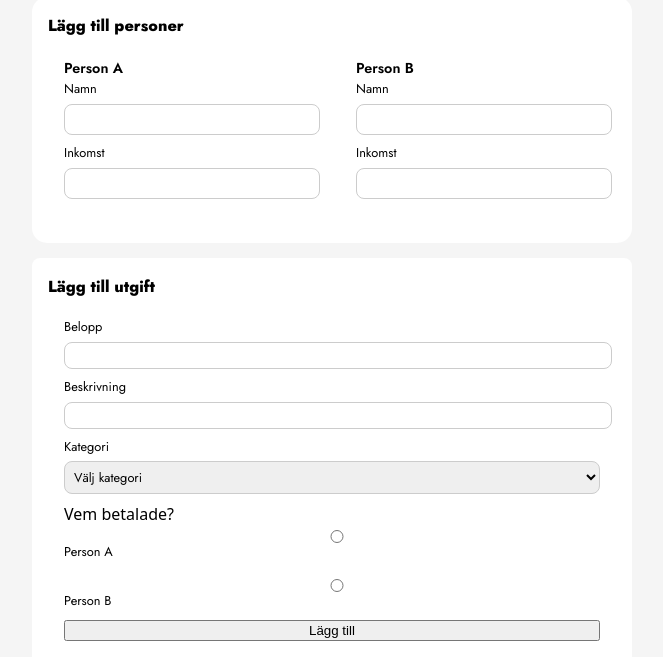
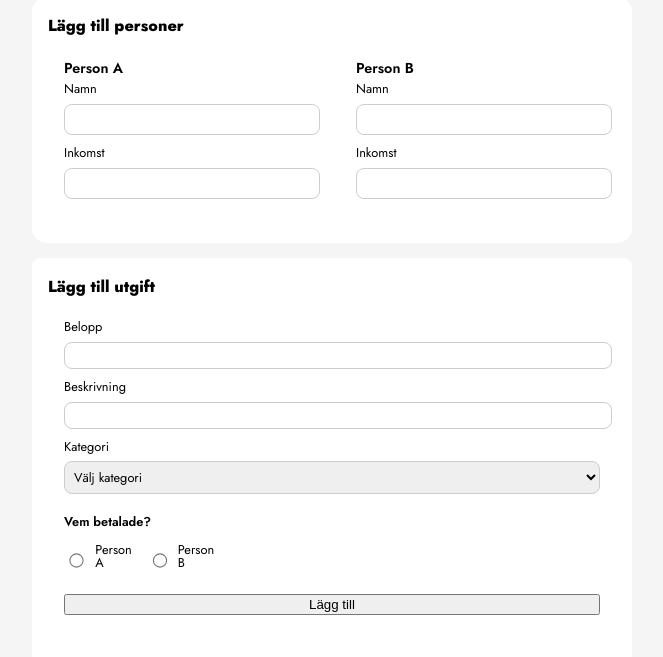
Before and after one commit to jenniemodd/fairly-app, a website built with Vite: page index.html in a window 1280 px wide. Shown: the part 143-800 px from the top of the page, without its empty margins (308-971 px from the left). Built offline with nearby package versions, Linux system fonts and the light colour scheme; a web font is replaced by a local one.

Commit message:
css på appen

```diff
--- a/index.html
+++ b/index.html
@@ -77,17 +77,20 @@
           </select>
         </label>
 
-        <fieldset>
+    <fieldset class="radio-group">
   <legend>Vem betalade?</legend>
-          <label>
+
+  <label class="radio-option">
     <input type="radio" name="paidBy" value="A" required />
     Person A
   </label>
-          <label>
+
+  <label class="radio-option">
     <input type="radio" name="paidBy" value="B" />
     Person B
   </label>
 </fieldset>
+
 
         <button type="submit">Lägg till</button>
       </form>
--- a/src/style.scss
+++ b/src/style.scss
@@ -91,9 +91,42 @@ h3 {
   border: 1px solid #ccc;
   font-family: 'Jost', sans-serif;
   font-size: 0.8rem;
+  margin-bottom: 10px;
 }
 
+fieldset legend {
+  font-family: 'Jost', sans-serif;
+  font-size: 1rem;
+  font-weight: 600;
+  margin-top: 20px;
+  margin-bottom: 15px;
+}
 
+ .radio-group {
+  border: none;
+  padding: 0;
+  margin: 12px 0;
+  display: flex;
+  gap: 16px;
+}
+
+.radio-group legend {
+  font-size: 0.8rem;
+  font-weight: 600;
+}
+
+.radio-option {
+  display: flex;
+  align-items: center;
+  gap: 6px;
+}
+
+.radio-option input[type="radio"] {
+  margin: 0;
+  accent-color: #a1a7ff;
+  transform: scale(1.1);
+  cursor: pointer;
+}
 
 footer {
   text-align: center;
```
Lines whose indentation alone changed are shown as unchanged.
